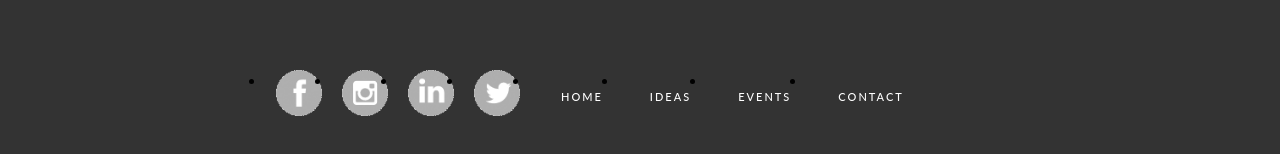
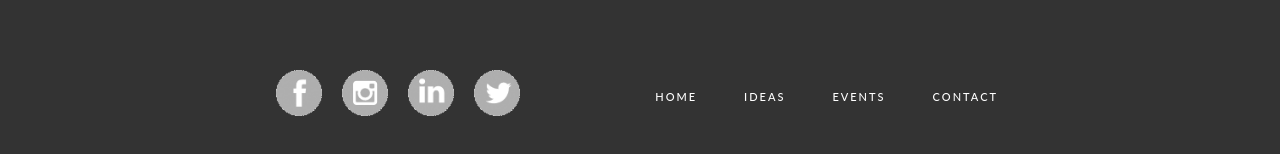
Before and after one commit to ktoufighi/html-layout, a plain HTML site: page index.html in a window 1280 px wide. Shown: the part 1258-1412 px from the top of the page. Drawn offline with Linux system fonts and the light colour scheme.

Commit message:
fixed the footer bug

```diff
--- a/index.html
+++ b/index.html
@@ -80,7 +80,7 @@
             <li><img src="img/t-icon.png" alt="twitter"></li>
           </ul>
 
-          <ul>
+          <ul class="footer-nav">
             <li><a href="#">Home</a></li>
             <li><a href="#">Ideas</a></li>
             <li><a href="#">Events</a></li>
--- a/style.css
+++ b/style.css
@@ -164,6 +164,8 @@ h5 {
   /*float: left;*/
 }
 
+
+
 .fixed-nav main-nav {
   position: fixed;
   box-shadow: 0 5px rgba(0,0,0,0.1);
@@ -311,12 +313,17 @@ input[type=text]:focus {
   background-color: #333;
 }
 
+.footer-nav {
+  float: right;
+}
+
 .bottom img {
   width: 66px;
   display: inline-block;
   padding-left: 10px;
   padding-right: 10px;
   float: left;
+  list-style-type: none;
 }
 
 .bottom li a {
@@ -325,7 +332,10 @@ input[type=text]:focus {
   letter-spacing: 2px;
   float: right;
   clear: both;
+}
 
+.bottom ul {
+  list-style-type: none;
 }
 
 /*=========================================*/
```
